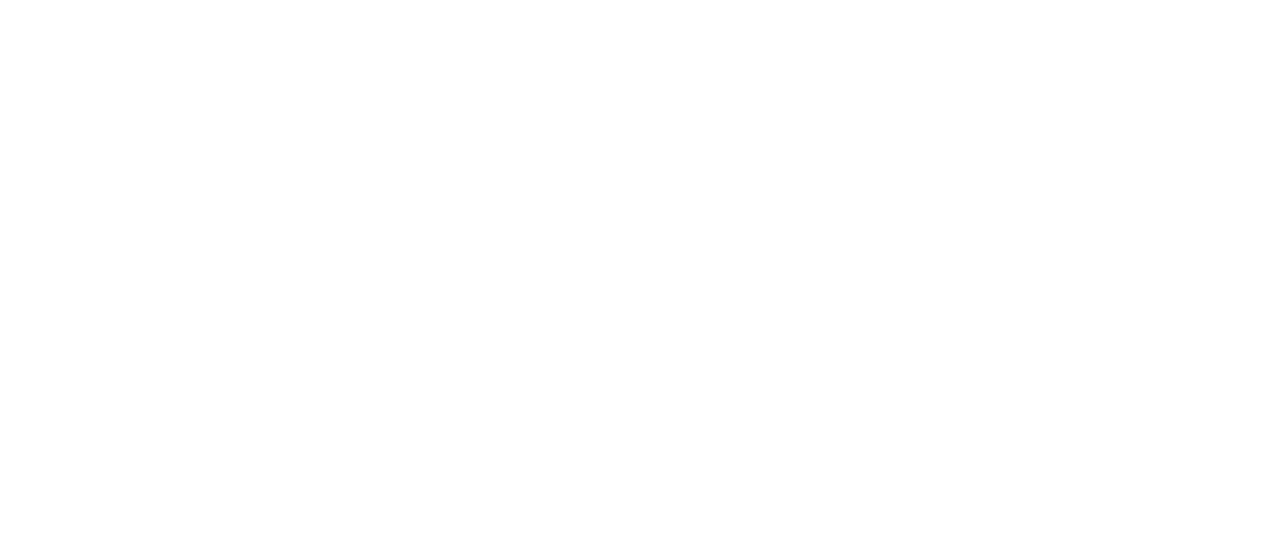
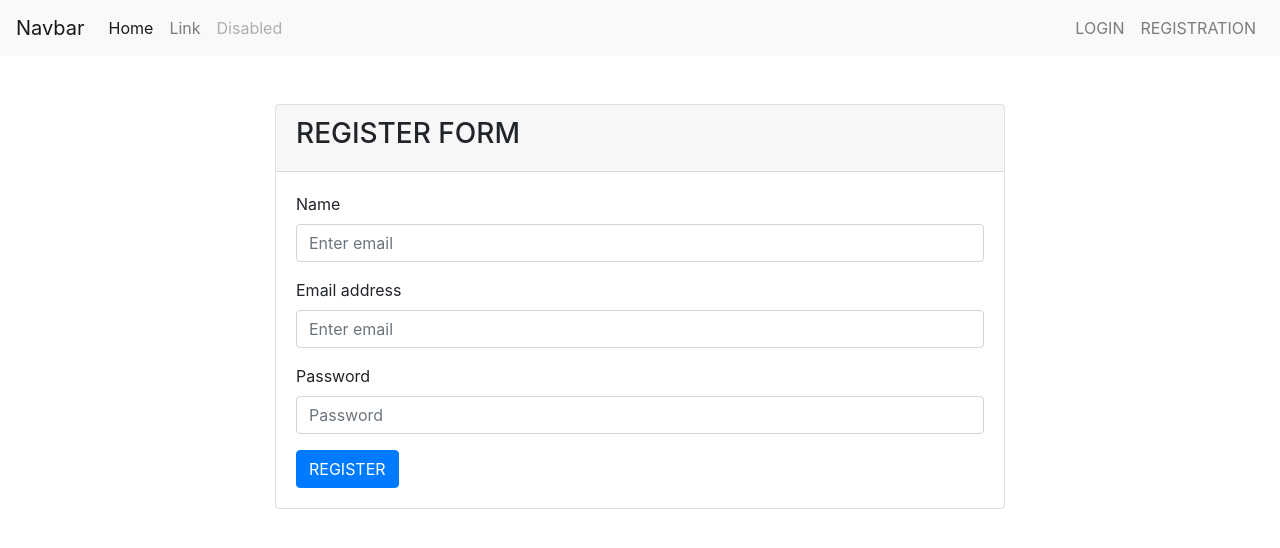
Before and after one commit to nuruzzamanHimel0/1_zubayer_lara_ecom_vuecli, a Vue app: page /register in a window 1280 px wide. Shown: the top 548 px of the page. Built offline with nearby package versions, Linux system fonts and the light colour scheme.

Commit message:
login register vue

```diff
--- a/src/routes.js
+++ b/src/routes.js
@@ -1,11 +1,34 @@
 
 import compFrontendmaster from './view/frontend/frontend_master.vue'
+import compHome from './view/frontend/home.vue'
+import compLogin from './view/frontend/auth/login.vue'
+import compRegister from './view/frontend/auth/register.vue'
 
 export const routes = [
     {
       path: '/',
       component: compFrontendmaster,
-      name: "frontendmaster"
+      name: "frontendmaster",
+      redirect:{path:'/home'},
+      children:[
+       {
+        path: 'home',
+        component: compHome,
+        name: 'home',
+       },
+       {
+        path: 'login',
+        component: compLogin,
+        name: 'login',
+       },
+       {
+        path: 'register',
+        component: compRegister,
+        name: 'register',
+       },
+
+
+      ]
     },
 
   ]
--- /dev/null
+++ b/src/view/frontend/auth/login.vue
@@ -0,0 +1,28 @@
+<template>
+    <div id="loginform">
+        <div class="container">
+            <div class="row justify-content-center ">
+                <div class="col-md-8">
+                    <div class="card">
+                        <div class="card-header">
+                            <h3>LOGIN FORM</h3>
+                        </div>
+                        <div class="card-body">
+                            <div class="form-group">
+                                <label for="exampleInputEmail1">Email address</label>
+                                <input type="email" class="form-control" id="exampleInputEmail1" aria-describedby="emailHelp" placeholder="Enter email">
+
+                            </div>
+                            <div class="form-group">
+                                <label for="exampleInputPassword1">Password</label>
+                                <input type="password" class="form-control" id="exampleInputPassword1" placeholder="Password">
+                            </div>
+
+                            <button type="submit" class="btn btn-primary">Submit</button>
+                        </div>
+                    </div>
+                </div>
+            </div>
+        </div>
+    </div>
+</template>
--- /dev/null
+++ b/src/view/frontend/auth/register.vue
@@ -0,0 +1,33 @@
+<template>
+    <div id="loginform">
+        <div class="container">
+            <div class="row justify-content-center ">
+                <div class="col-md-8">
+                    <div class="card">
+                        <div class="card-header">
+                            <h3>REGISTER FORM</h3>
+                        </div>
+                        <div class="card-body">
+                            <div class="form-group">
+                                <label for="nameId">Name </label>
+                                <input type="email" class="form-control" id="nameId" aria-describedby="emailHelp" placeholder="Enter email">
+
+                            </div>
+                            <div class="form-group">
+                                <label for="emailId">Email address</label>
+                                <input type="email" class="form-control" id="emailId" aria-describedby="emailHelp" placeholder="Enter email">
+
+                            </div>
+                            <div class="form-group">
+                                <label for="passId">Password</label>
+                                <input type="password" class="form-control" id="passId" placeholder="Password">
+                            </div>
+
+                            <button type="submit" class="btn btn-primary">REGISTER</button>
+                        </div>
+                    </div>
+                </div>
+            </div>
+        </div>
+    </div>
+</template>
--- a/src/view/frontend/frontend_master.vue
+++ b/src/view/frontend/frontend_master.vue
@@ -2,16 +2,8 @@
     <div id="frontendmaster">
         <comNavbar></comNavbar>
 
-       <div class="container">
-           <div class="card border-success mb-3" >
-                <div class="card-header bg-transparent border-success">Header</div>
-                <div class="card-body text-success">
-                    <h5 class="card-title">Success card title</h5>
-                    <p class="card-text">Some quick example text to build on the card title and make up the bulk of the card's content.</p>
-                </div>
-                <div class="card-footer bg-transparent border-success">Footer</div>
-            </div>
-       </div>
+        <router-view></router-view>
+
     </div>
 </template>
 
--- /dev/null
+++ b/src/view/frontend/home.vue
@@ -0,0 +1,14 @@
+<template>
+    <div id="home">
+        <div class="container">
+           <div class="card border-success mb-3" >
+                <div class="card-header bg-transparent border-success">Header</div>
+                <div class="card-body text-success">
+                    <h5 class="card-title">Success card title</h5>
+                    <p class="card-text">Some quick example text to build on the card title and make up the bulk of the card's content.</p>
+                </div>
+                <div class="card-footer bg-transparent border-success">Footer</div>
+            </div>
+       </div>
+    </div>
+</template>
--- a/src/view/frontend/navbar.vue
+++ b/src/view/frontend/navbar.vue
@@ -1,6 +1,6 @@
 <template>
     <div id="navbar">
-        <nav class="navbar navbar-expand-lg navbar-light bg-light">
+        <nav class="navbar navbar-expand-lg navbar-light bg-light mb-5">
       <a class="navbar-brand" href="#">Navbar</a>
       <button class="navbar-toggler" type="button" data-toggle="collapse" data-target="#navbarSupportedContent" aria-controls="navbarSupportedContent" aria-expanded="false" aria-label="Toggle navigation">
         <span class="navbar-toggler-icon"></span>
@@ -9,7 +9,7 @@
       <div class="collapse navbar-collapse" id="navbarSupportedContent">
         <ul class="navbar-nav mr-auto">
           <li class="nav-item active">
-            <a class="nav-link" href="#">Home <span class="sr-only">(current)</span></a>
+            <router-link tag="a" :to="{ name: 'home'}" class="nav-link">Home </router-link>
           </li>
           <li class="nav-item">
             <a class="nav-link" href="#">Link</a>
@@ -23,10 +23,11 @@
           <ul class="navbar-nav ml-auto">
 
           <li class="nav-item">
-            <a class="nav-link" href="#">LOGIN</a>
+            <router-link tag="a" :to="{ name: 'login'}" class="nav-link">LOGIN</router-link>
           </li>
           <li class="nav-item">
-            <a class="nav-link" href="#">REGISTRATION</a>
+             <router-link tag="a" :to="{ name: 'register'}" class="nav-link">REGISTRATION</router-link>
+
           </li>
 
 
```
